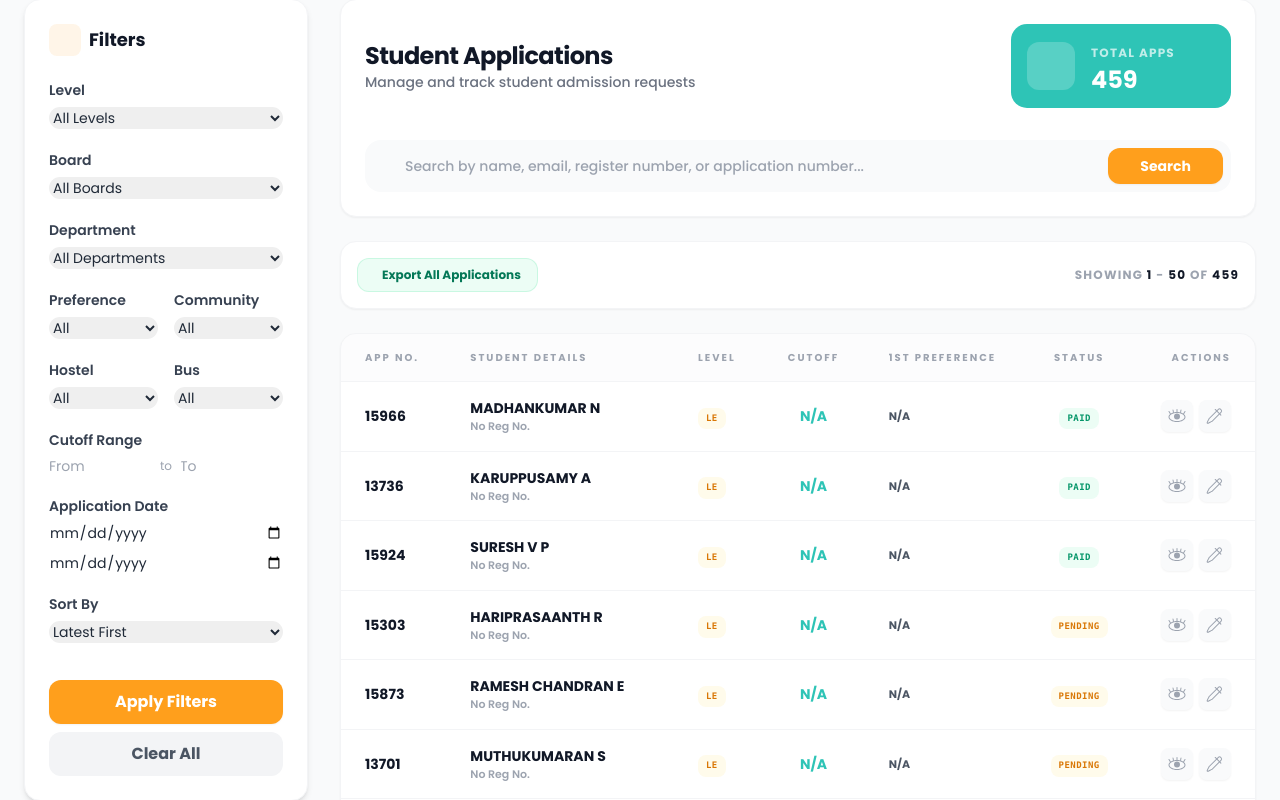
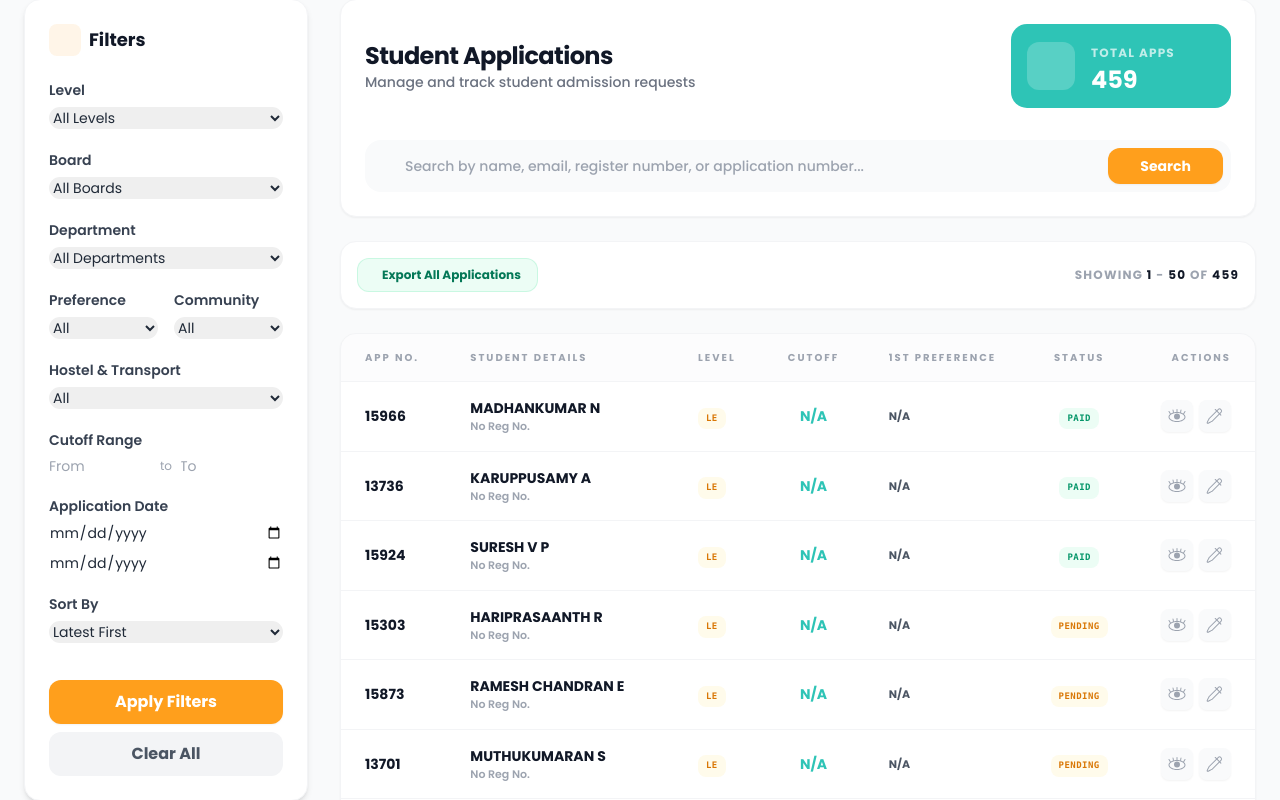
Before and after one commit to Dhanish-27/UI-Enhanced-Admission-Form, a Django app: page /staff/applications/ in a window 1280 px wide. Shown: the part 105-905 px from the top of the page. Run offline with Django 5.2, Linux system fonts and the light colour scheme; data comes from the database, SQL or seed files in the repository; some libraries are stand-ins or nearby versions.

Commit message:
Applications Filtering Updated - Facility Details

```diff
--- a/app/staff/functions.py
+++ b/app/staff/functions.py
@@ -55,21 +55,14 @@ def student_applications_list(request):
             elif country_filter == 'Others':
                 queryset = queryset.exclude(country__iexact='India')
 
-        # Hostel
-        hostels_only = request.GET.get('hostels_only', '')
-        hostel_needed = request.GET.get('hostel_needed', '')
-        if hostels_only or hostel_needed == 'yes':
+        # Combined Hostel & Transport Filter
+        accommodation_type = request.GET.get('accommodation_type', '')
+        if accommodation_type == 'hostel':
             queryset = queryset.filter(hostel_needed='yes')
-        elif hostel_needed == 'no':
-            queryset = queryset.filter(hostel_needed='no')
-
-        # Bus
-        buses_only = request.GET.get('buses_only', '')
-        bus_needed = request.GET.get('bus_needed', '')
-        if buses_only or bus_needed == 'yes':
+        elif accommodation_type == 'transport':
             queryset = queryset.filter(bus_needed='yes')
-        elif bus_needed == 'no':
-            queryset = queryset.filter(bus_needed='no')
+        elif accommodation_type == 'not_needed':
+            queryset = queryset.filter(hostel_needed='no', bus_needed='no')
 
         # Cutoff range
         cutoff_from = request.GET.get('cutoff_from', '')
@@ -181,8 +174,7 @@ def student_applications_list(request):
             'district_filter': district_filter,
             'states': states,
             'districts': districts,
-            'hostels_only': hostels_only,
-            'buses_only': buses_only,
+            'accommodation_type': accommodation_type,
             'cutoff_from': cutoff_from,
             'cutoff_to': cutoff_to,
             'date_from': date_from,
--- a/templates/staff/application_list.html
+++ b/templates/staff/application_list.html
@@ -115,24 +115,15 @@
                     </div>
                 </div>
 
-                <!-- Hostel & Bus (Horizontal) -->
-                <div class="grid grid-cols-2 gap-4">
-                    <div>
-                        <label class="block text-sm font-semibold text-gray-700 mb-1.5">Hostel</label>
-                        <select name="hostel_needed" class="w-full rounded-xl border-gray-200 text-sm focus:border-primary focus:ring-primary transition-all">
-                            <option value="">All</option>
-                            <option value="yes" {% if request.GET.hostel_needed == "yes" %}selected{% endif %}>Yes</option>
-                            <option value="no" {% if request.GET.hostel_needed == "no" %}selected{% endif %}>No</option>
-                        </select>
-                    </div>
-                    <div>
-                        <label class="block text-sm font-semibold text-gray-700 mb-1.5">Bus</label>
-                        <select name="bus_needed" class="w-full rounded-xl border-gray-200 text-sm focus:border-primary focus:ring-primary transition-all">
-                            <option value="">All</option>
-                            <option value="yes" {% if request.GET.bus_needed == "yes" %}selected{% endif %}>Yes</option>
-                            <option value="no" {% if request.GET.bus_needed == "no" %}selected{% endif %}>No</option>
-                        </select>
-                    </div>
+                <!-- Hostel & Transport Filter -->
+                <div>
+                    <label class="block text-sm font-semibold text-gray-700 mb-1.5">Hostel & Transport</label>
+                    <select name="accommodation_type" class="w-full rounded-xl border-gray-200 text-sm focus:border-primary focus:ring-primary transition-all">
+                        <option value="">All</option>
+                        <option value="hostel" {% if request.GET.accommodation_type == "hostel" %}selected{% endif %}>Hostel</option>
+                        <option value="transport" {% if request.GET.accommodation_type == "transport" %}selected{% endif %}>Transport</option>
+                        <option value="not_needed" {% if request.GET.accommodation_type == "not_needed" %}selected{% endif %}>Not needed</option>
+                    </select>
                 </div>
 
                 <!-- Cutoff Range (Horizontal) -->
@@ -388,7 +379,7 @@
 
     // Auto-submit form when certain filters change
     document.addEventListener('DOMContentLoaded', function () {
-        const autoSubmitFilters = ['level', 'board', 'community', 'sort', 'preference', 'hostel_needed', 'bus_needed'];
+        const autoSubmitFilters = ['level', 'board', 'community', 'sort', 'preference', 'accommodation_type'];
         autoSubmitFilters.forEach(filter => {
             const element = document.getElementById(filter);
             if (element) {
```
